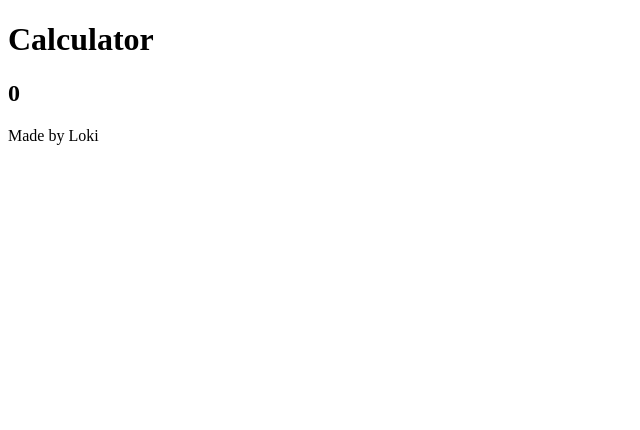
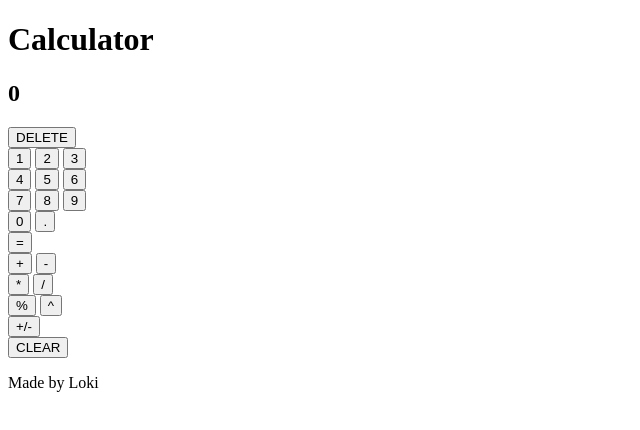
Before and after one commit to lokesh-karthikeyan/odin-calculator, a plain HTML site: page index.html in a window 1280 px wide. Shown: the whole page, without its empty margins (0-640 px from the left). Drawn offline with Linux system fonts and the light colour scheme.

Commit message:
Add `<buttons>` for "Numbers" & "Signs"
 + Added "<button>" elements for all the numbers from "0" to "9".
 + Some arithmetic calculation signs & buttons for "Delete" and "Clear" also added.

Added all the necessary contents for the page. Now, the page has a heading, content and a footer.

```diff
--- a/index.html
+++ b/index.html
@@ -15,7 +15,59 @@
     <div class="display">
       <h2>0</h2>
     </div>
-    <main class="calc-buttons"></main>
+    <main class="calc-buttons">
+      <div class="numbers-container">
+        <div class="rows">
+          <button class="delete">DELETE</button>
+        </div>
+        <div class="rows">
+          <button class="row-1">1</button>
+          <button class="row-1">2</button>
+          <button class="row-1">3</button>
+        </div>
+        <div class="rows">
+          <button class="row-2">4</button>
+          <button class="row-2">5</button>
+          <button class="row-2">6</button>
+        </div>
+        <div class="rows">
+          <button class="row-3">7</button>
+          <button class="row-3">8</button>
+          <button class="row-3">9</button>
+        </div>
+        <div class="rows">
+          <button class="row-4">0</button>
+          <button class="row-4">.</button>
+        </div>
+      </div>
+      <div class="signs-container">
+        <div class="rows">
+          <button class="equals">=</button>
+        </div>
+        <div class="rows">
+          <div class="column-1">
+            <div class="rows signs">
+              <button class="row-1">+</button>
+              <button class="row-1">-</button>
+            </div>
+            <div class="rows signs">
+              <button class="row-2">*</button>
+              <button class="row-2">/</button>
+            </div>
+            <div class="rows signs">
+              <button class="row-3">%</button>
+              <button class="row-3">^</button>
+            </div>
+            <div class="rows signs">
+              <button class="row-4">+/-</button>
+            </div>
+          </div>
+          <div class="column-2">
+            <button class="clear">CLEAR</button>
+          </div>
+        </div>
+      </div>
+    </main>
     <footer class="page-footer">
       <p>Made by Loki</p>
     </footer>
```
